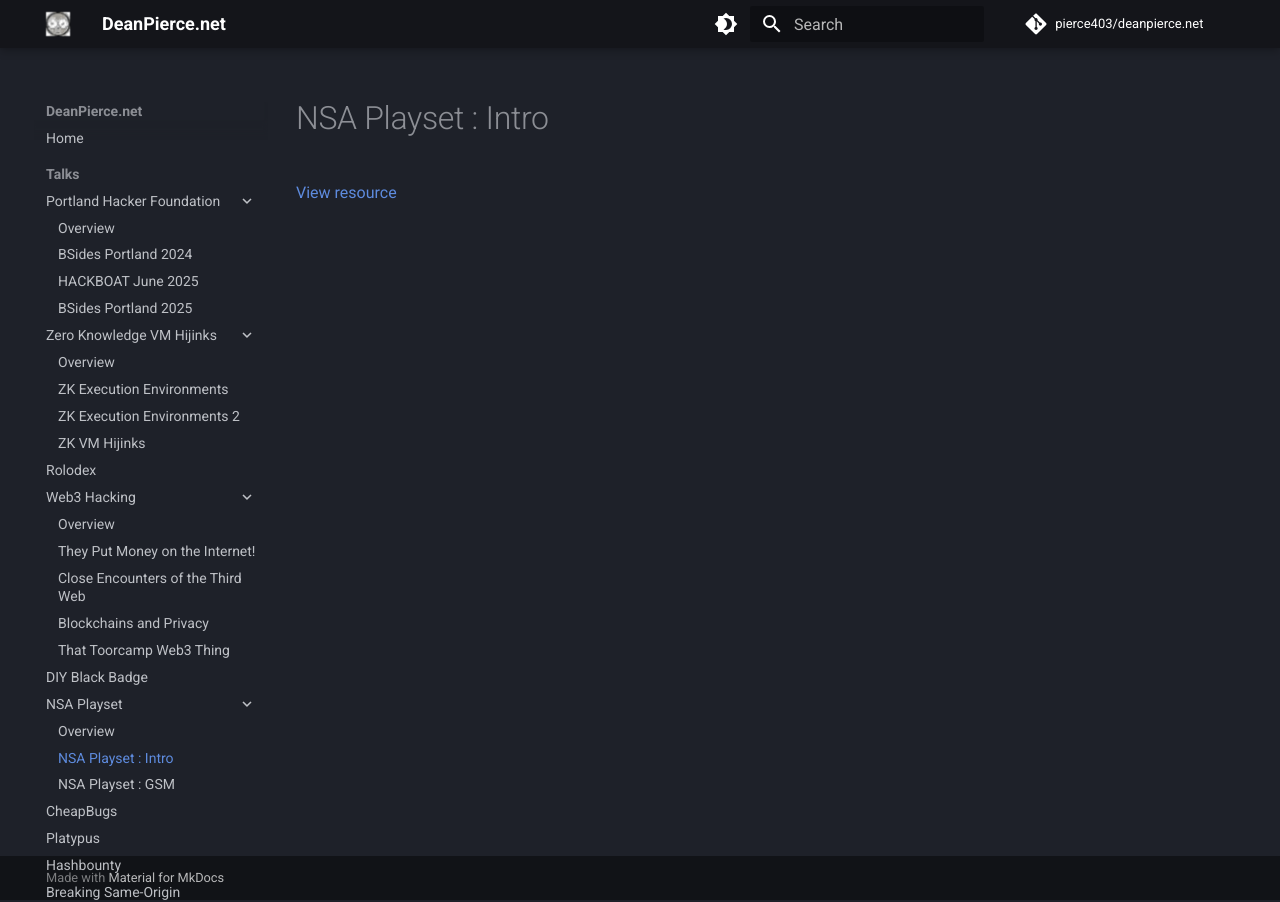
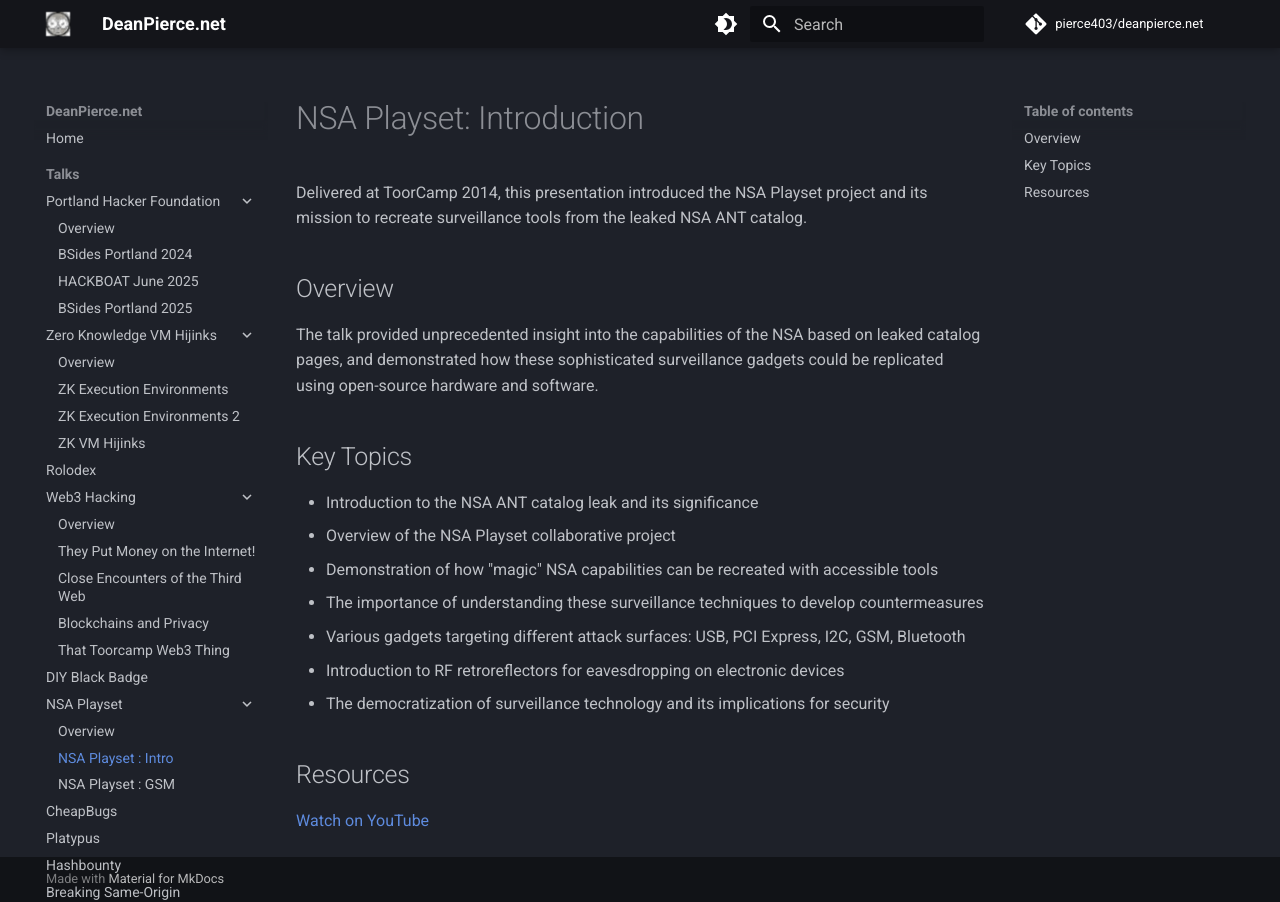
Before and after one commit to pierce403/deanpierce.net, an MkDocs documentation site: the page built from docs/talks/nsa-playset/nsa-playset-intro.md, in a window 1280 px wide. Built offline with MkDocs 1.6.1 and Material for MkDocs 9.7.7, drawn with Linux system fonts in a browser that asks for light colours; comment, search, counter and statistics services are not loaded.

Commit message:
Add comprehensive descriptions and highlights to NSA Playset talks

```diff
--- a/docs/talks/nsa-playset/nsa-playset-intro.md
+++ b/docs/talks/nsa-playset/nsa-playset-intro.md
@@ -1,7 +1,25 @@
 ---
-description: Delivered at Toorcamp in 2014
+description: ToorCamp 2014
 ---
 
-# NSA Playset : Intro
+# NSA Playset: Introduction
 
-[View resource](https://www.youtube.com/watch?v=q-9SMCehrnw){ target=_blank }
+Delivered at ToorCamp 2014, this presentation introduced the NSA Playset project and its mission to recreate surveillance tools from the leaked NSA ANT catalog.
+
+## Overview
+
+The talk provided unprecedented insight into the capabilities of the NSA based on leaked catalog pages, and demonstrated how these sophisticated surveillance gadgets could be replicated using open-source hardware and software.
+
+## Key Topics
+
+- Introduction to the NSA ANT catalog leak and its significance
+- Overview of the NSA Playset collaborative project
+- Demonstration of how "magic" NSA capabilities can be recreated with accessible tools
+- The importance of understanding these surveillance techniques to develop countermeasures
+- Various gadgets targeting different attack surfaces: USB, PCI Express, I2C, GSM, Bluetooth
+- Introduction to RF retroreflectors for eavesdropping on electronic devices
+- The democratization of surveillance technology and its implications for security
+
+## Resources
+
+[Watch on YouTube](https://www.youtube.com/watch?v=q-9SMCehrnw){ target=_blank }
```
Also changed, not shown: docs/talks/nsa-playset/index.md (+23 -0 lines), docs/talks/nsa-playset/nsa-playset-gsm.md (+19 -4 lines).
